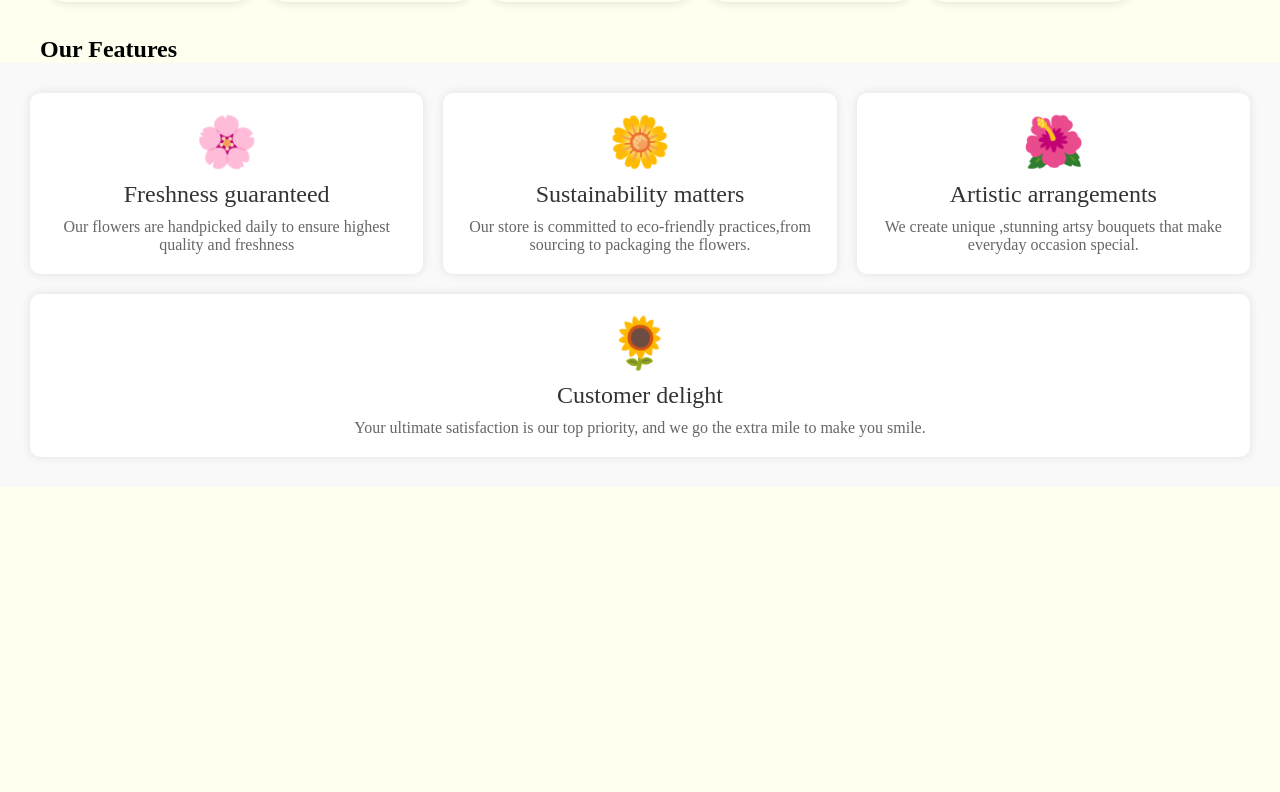
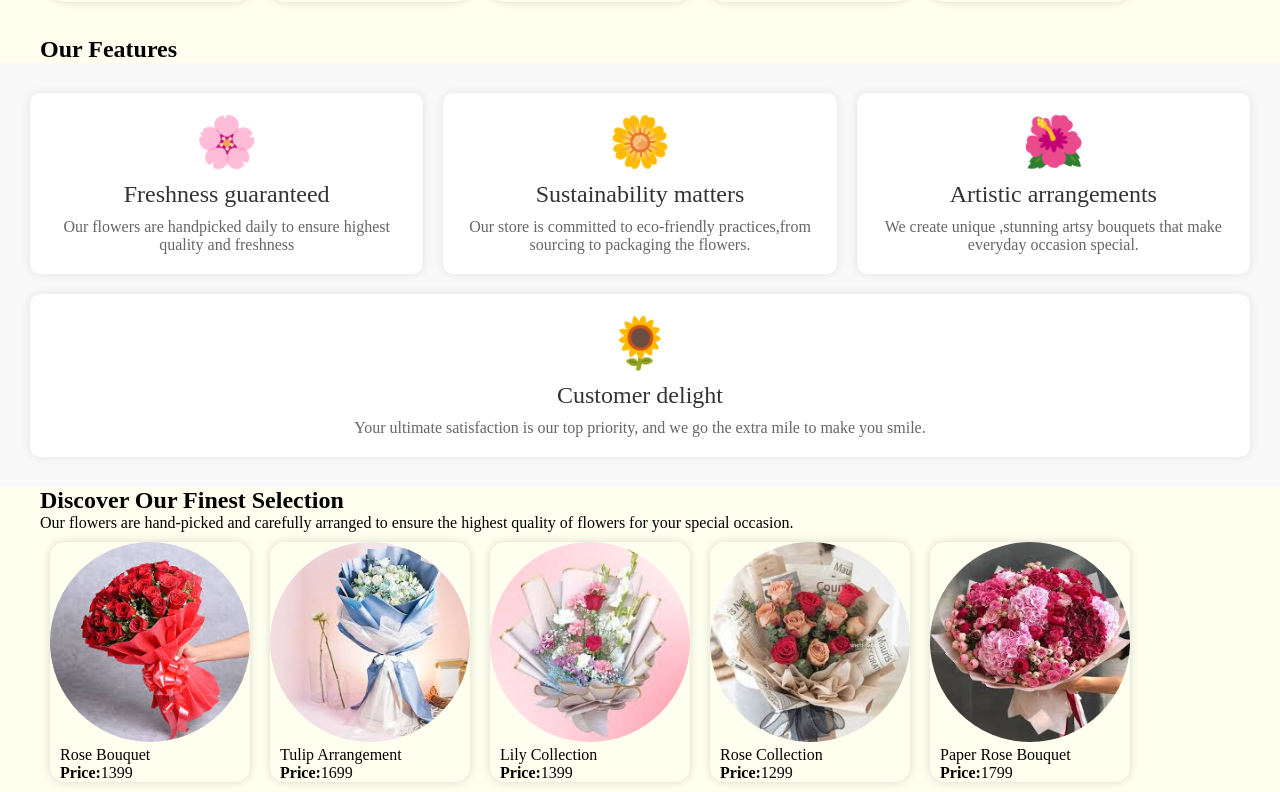
Before and after one commit to paradox401/FloralHetauda, a React (Vite) app in the folder frontend/: page / in a window 1280 px wide. Shown: the part 1131-1923 px from the top of the page. Before the commit the page ends 1618 px from the top, so only its background shows below. Built offline with nearby package versions, Linux system fonts and the light colour scheme.

Commit message:
Finest Section add

```diff
--- a/frontend/src/App.jsx
+++ b/frontend/src/App.jsx
@@ -3,6 +3,7 @@ import NavBar from './components/NavBar/NavBar'
 import Hero from './components/Hero/Hero'
 import FeaturedItems from './components/FeaturedItems/FeaturedItems'
 import OurFeatures from './components/OurFeatures/OurFeatures'
+import FinestSelection from './components/FinestSelection/FinestSelection'
 function App() {
 
   return (
@@ -11,6 +12,7 @@ function App() {
       <Hero />
       <FeaturedItems/>
       <OurFeatures/>
+      <FinestSelection/>
     </>
   )
 }
--- /dev/null
+++ b/frontend/src/components/FinestSelection/FinestSelection.css
@@ -0,0 +1,27 @@
+.finest-selection{
+    width: 90%;
+    margin-left: 5vh;
+
+}
+
+
+.finest-selection-items {
+    display: flex;
+    flex-direction: row;
+    align-items: center;
+    overflow-y: auto;
+}
+
+
+.finest-selection-items img {
+
+    border-radius: 50%;
+}
+
+
+@media (max-width: 480px) {
+    .finest-selection{
+        width: 90%;
+        margin-left: 2vh;
+    }
+}
--- /dev/null
+++ b/frontend/src/components/FinestSelection/FinestSelection.jsx
@@ -0,0 +1,26 @@
+import React from "react";
+import './FinestSelection.css'
+import Items from "../Items/Items";
+import {flowers } from "../../assets/assets";
+function FinestSelection() {
+    return (
+        <div className="finest-selection">
+            <div className="finest-selection-text">
+                <h2>Discover Our Finest Selection</h2>
+                <p>Our flowers are hand-picked and carefully arranged to ensure the highest quality of flowers for your special occasion.</p>
+            </div>
+            <div className="finest-selection-items">
+
+                {flowers.map((flower, index) => (
+                    <Items
+                        key={index}
+                        name={flower.name}
+                        image={flower.image}
+                        price={flower.price}
+                    />
+                ))}
+            </div>
+        </div>
+    );
+}
+export default FinestSelection;
```
